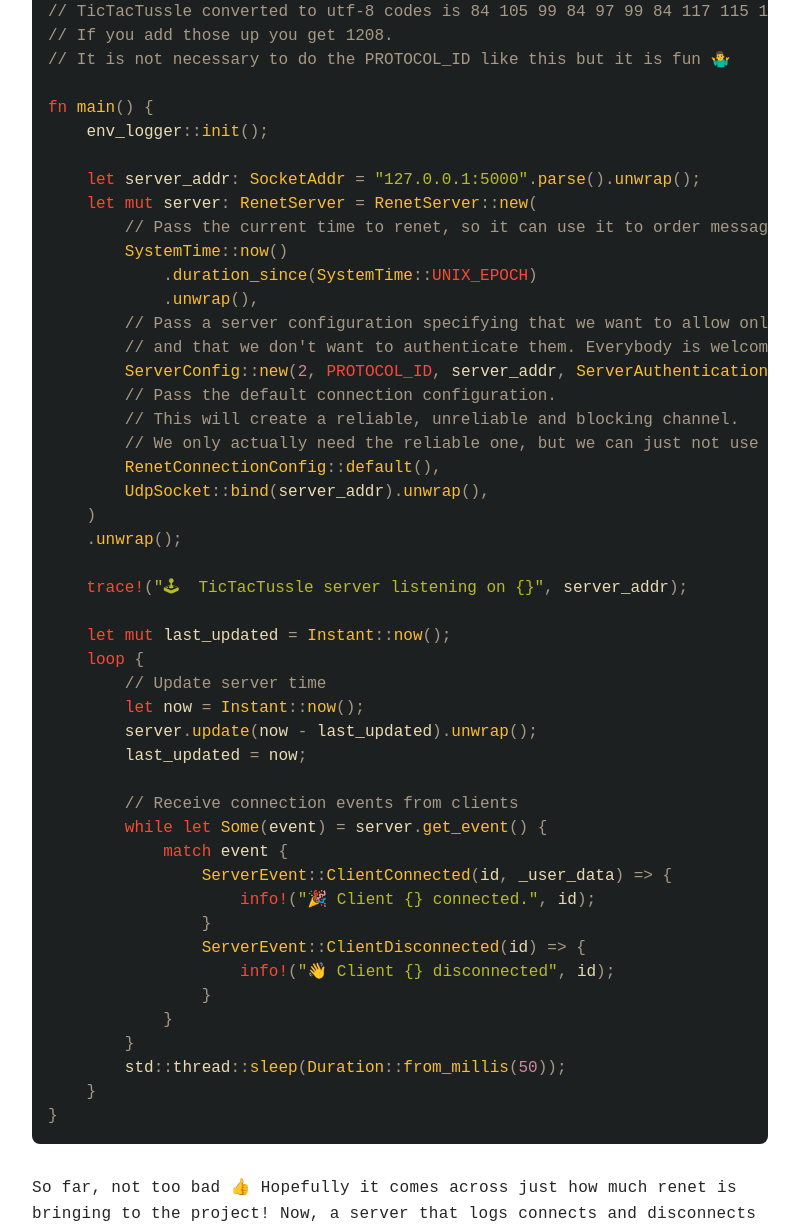
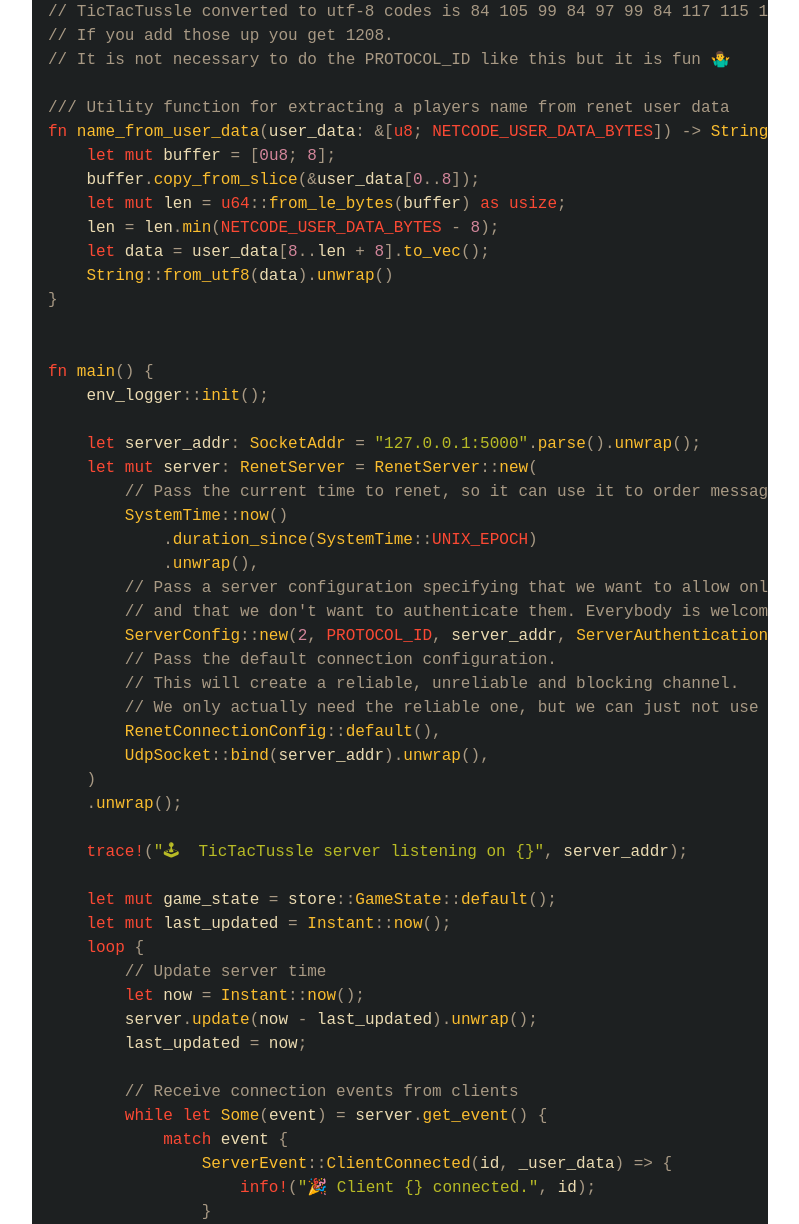
Before and after one commit to herluf-ba/herluf-ba.github.io, a plain HTML site: page docs/making-a-turn-based-multiplayer-game-in-rust-02-game-logic-and-server.html in a window 1280 px wide. Shown: the part 2323-3547 px from the top of the page, without its empty margins (240-1039 px from the left). Drawn offline with Linux system fonts and the light colour scheme; a web font is replaced by a local one.

Commit message:
Changes from final code in git that are missing from article.

```diff
--- a/docs/making-a-turn-based-multiplayer-game-in-rust-02-game-logic-and-server.html
+++ b/docs/making-a-turn-based-multiplayer-game-in-rust-02-game-logic-and-server.html
@@ -110,7 +110,7 @@
 <pre><code class="lang-rust">// server/src/main.rs
 
 use log::{info, trace};
-use renet::{RenetConnectionConfig, RenetServer, ServerAuthentication, ServerConfig, ServerEvent};
+use renet::{RenetConnectionConfig, RenetServer, ServerAuthentication, ServerConfig, ServerEvent, NETCODE_USER_DATA_BYTES};
 use std::net::{SocketAddr, UdpSocket};
 use std::time::{Duration, Instant, SystemTime};
 
@@ -120,6 +120,17 @@ pub const PROTOCOL_ID: u64 = 1208;
 // TicTacTussle converted to utf-8 codes is 84 105 99 84 97 99 84 117 115 115 108 101
 // If you add those up you get 1208.
 // It is not necessary to do the PROTOCOL_ID like this but it is fun 🤷‍♂️
+
+/// Utility function for extracting a players name from renet user data
+fn name_from_user_data(user_data: &[u8; NETCODE_USER_DATA_BYTES]) -> String {
+    let mut buffer = [0u8; 8];
+    buffer.copy_from_slice(&user_data[0..8]);
+    let mut len = u64::from_le_bytes(buffer) as usize;
+    len = len.min(NETCODE_USER_DATA_BYTES - 8);
+    let data = user_data[8..len + 8].to_vec();
+    String::from_utf8(data).unwrap()
+}
+
 
 fn main() {
     env_logger::init();
@@ -143,6 +154,7 @@ fn main() {
 
     trace!(&quot;🕹  TicTacTussle server listening on {}&quot;, server_addr);
 
+    let mut game_state = store::GameState::default();
     let mut last_updated = Instant::now();
     loop {
         // Update server time
@@ -490,7 +502,7 @@ fn main() {
 
                     // Then end the game, since tic tac toe can&#39;t go on with a single player
                     let event = store::GameEvent::EndGame {
-                        reason: EndGameReason::PlayerLeft { player_id: id },
+                        reason: store::EndGameReason::PlayerLeft { player_id: id },
                     };
                     game_state.consume(&amp;event);
                     server.broadcast_message(0, bincode::serialize(&amp;event).unwrap());
```
